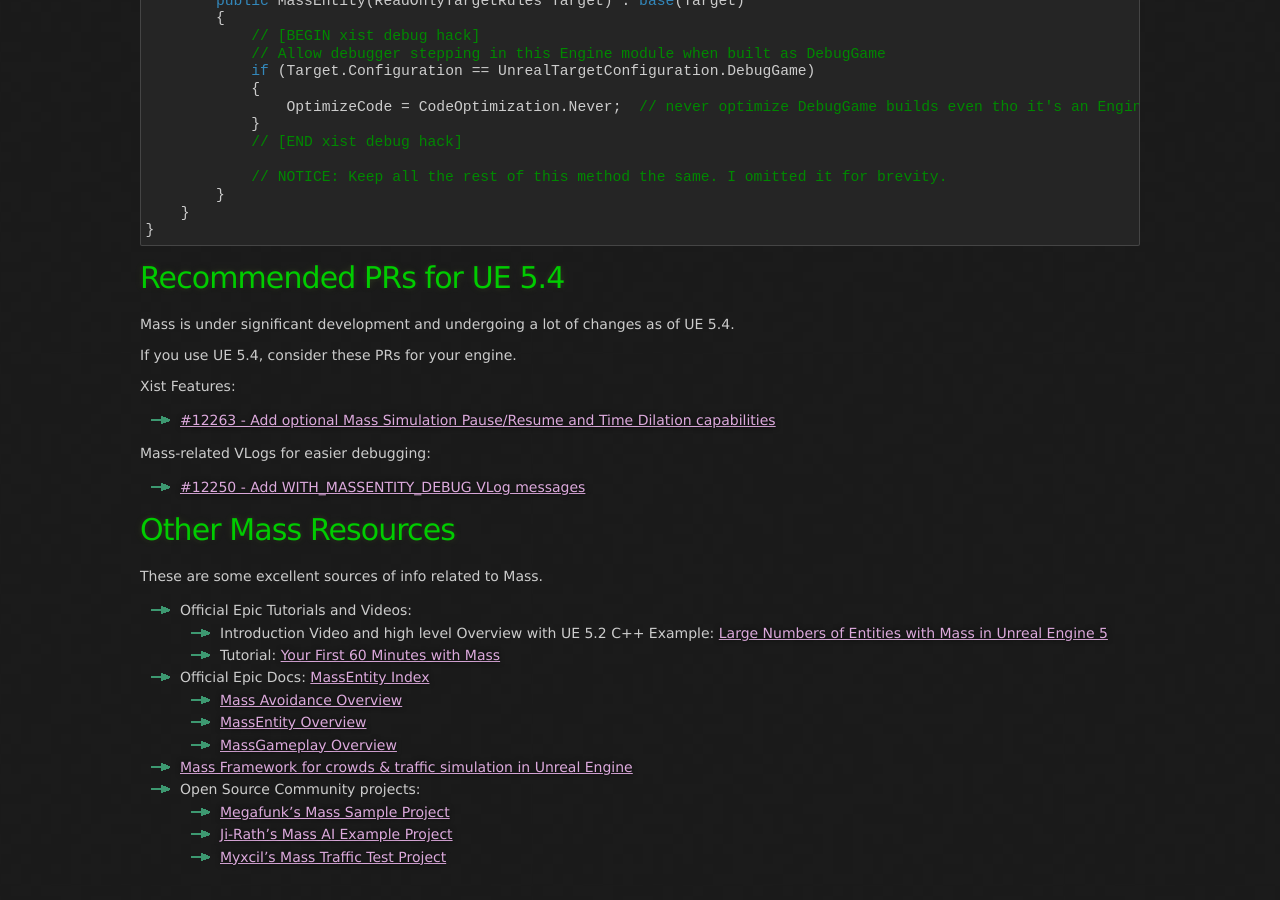
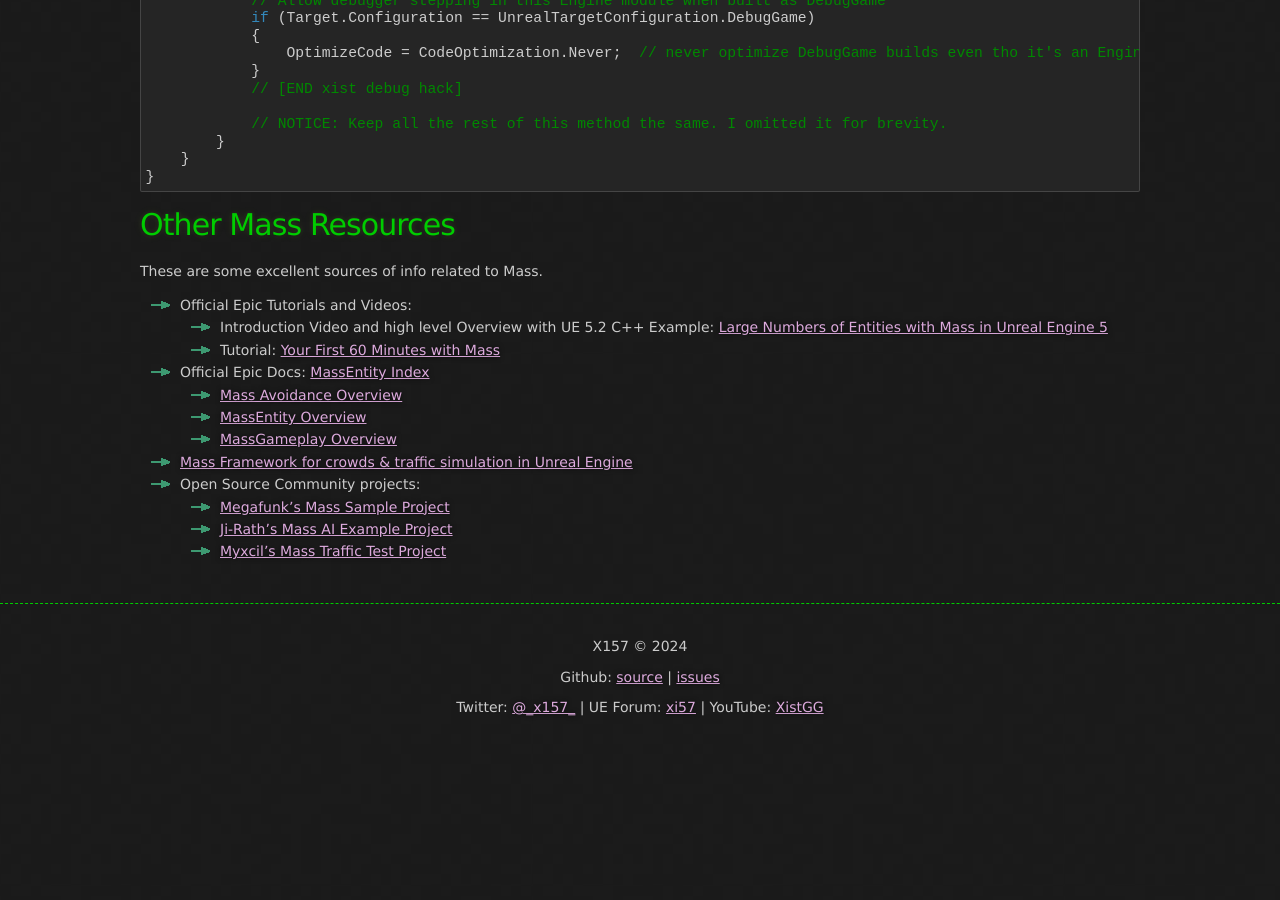
Before and after one commit to x157/x157.github.io, a Jekyll site: the page built from UE5/Mass/index.md, in a window 1280 px wide and 900 px high, scrolled down 3903 px. Built offline with Jekyll 4.4.1, drawn with Linux system fonts in a browser that asks for light colours; after the commit the page ends 4653 px from its top, so only the background shows below that; some of the changed text lies outside the part shown.

Commit message:
Remove closed 5.4 PR references

````diff
--- a/UE5/Mass/index.md
+++ b/UE5/Mass/index.md
@@ -19,9 +19,6 @@
 in the big picture.
 See also [Other Mass Resources](#SeeAlso) that I have found useful.
 
-If you are coding UE 5.4 Mass, see my [Recommended PRs](#RecommendedPRs)
-for some bug fixes and features you may find interesting.
-
 
 ## Section Overview
 
@@ -33,7 +30,6 @@
 - [Related Modules](#RelatedModules)
 - [Important Mass Subsystems](#MassSubsystems)
 - [Debugging Tips](#DebuggingTips)
-- [Recommended PRs for UE 5.4](#RecommendedPRs)
 - [Other Mass Resources](#SeeAlso)
 
 
@@ -254,22 +250,6 @@
 ```
 
 
-<a id='RecommendedPRs'></a>
-# Recommended PRs for UE 5.4
-
-Mass is under significant development and undergoing a lot of changes as of UE 5.4.
-
-If you use UE 5.4, consider these PRs for your engine.
-
-Xist Features:
-
-- [#12263 - Add optional Mass Simulation Pause/Resume and Time Dilation capabilities](https://github.com/EpicGames/UnrealEngine/pull/12263)
-
-Mass-related VLogs for easier debugging:
-
-- [#12250 - Add WITH_MASSENTITY_DEBUG VLog messages](https://github.com/EpicGames/UnrealEngine/pull/12250)
-
-
 <a id='SeeAlso'></a>
 # Other Mass Resources
 
````
